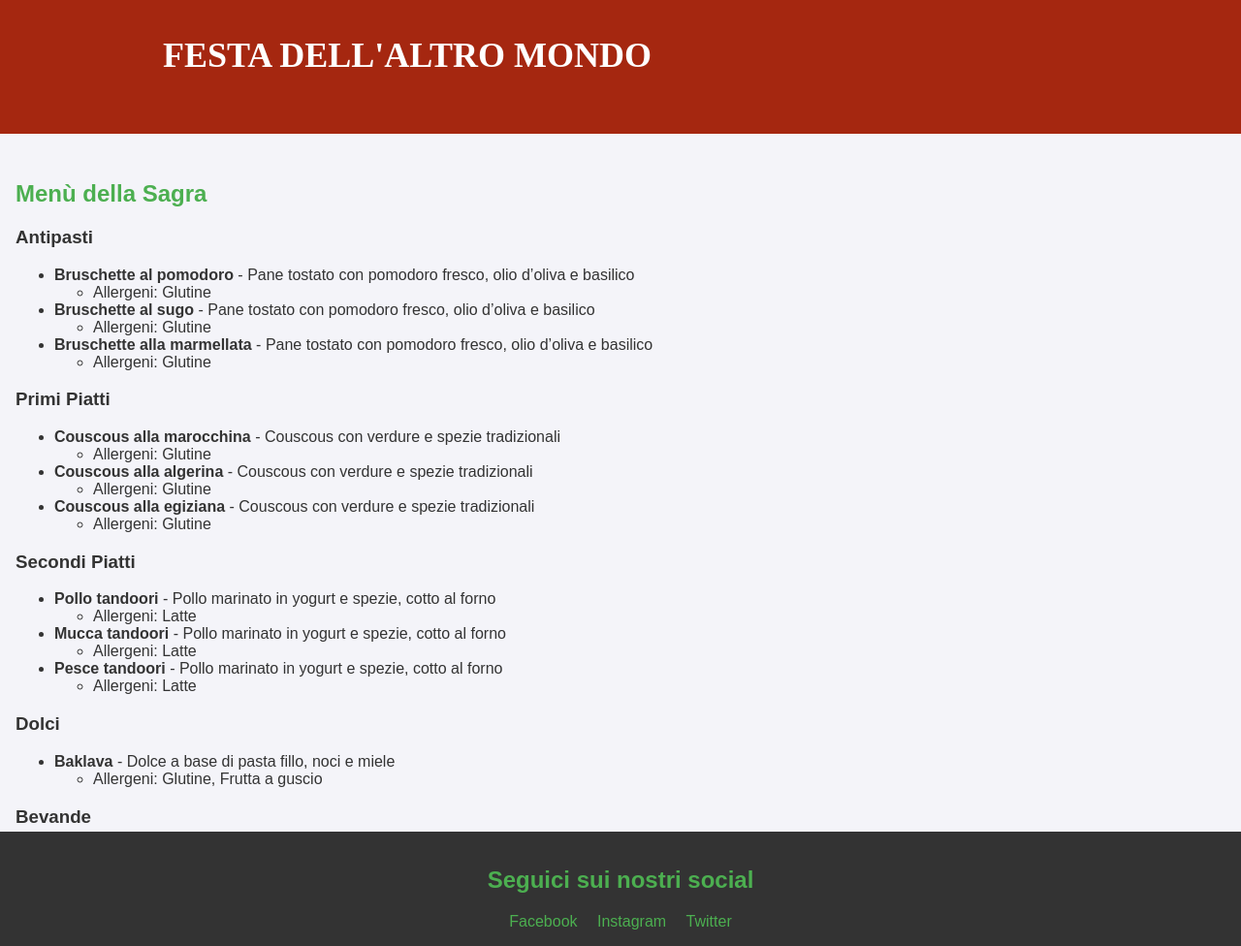
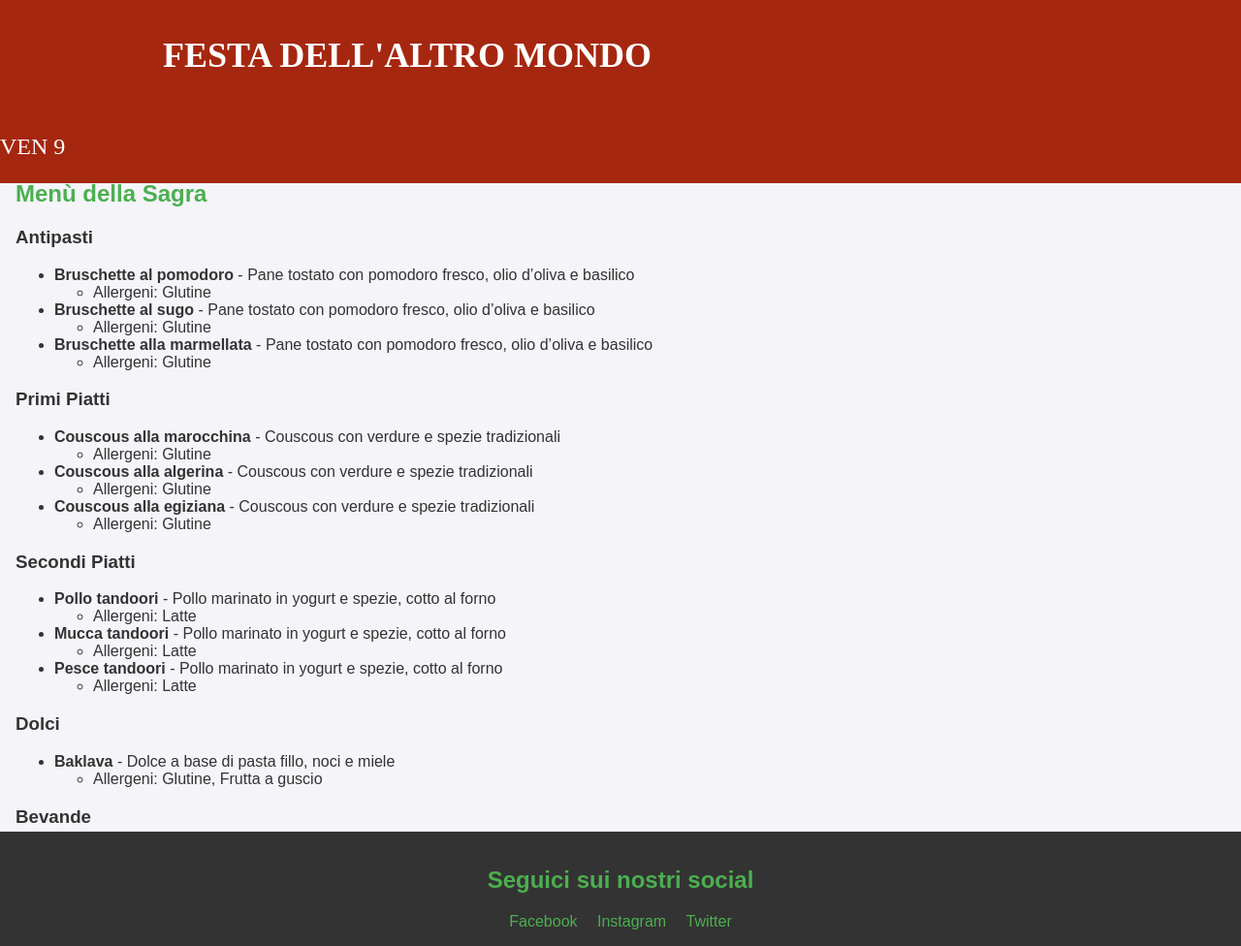
Before and after one commit to isottipietro/menu-altro-mondo, a Jekyll site: the page built from index.md, in a window 1280 px wide and 976 px high. Shown: the whole window at 97% size. Built offline with Jekyll 4.4.1, drawn with Linux system fonts in a browser that asks for light colours; some web fonts are replaced.

Commit message:
some changes

```diff
--- a/_layouts/home.html
+++ b/_layouts/home.html
@@ -9,7 +9,7 @@
 <body>
     <header>
         <h1 id="logo">{{ site.title }}</h1>
-        <p>{{ content.title }}</p>
+        <p>{{ page.title }}</p>
     </header>
     <main>
         {{ content }}
--- a/assets/css/style.css
+++ b/assets/css/style.css
@@ -34,6 +34,7 @@ h1 {
     transition: 0.2s;
     text-align: center;
     padding: 1em;
+    max-width: 60%;
 }
 
 header.p {
```
